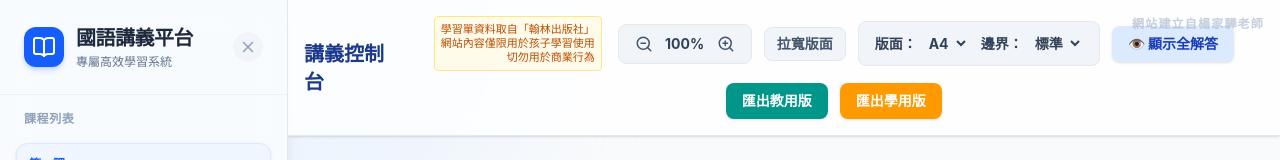
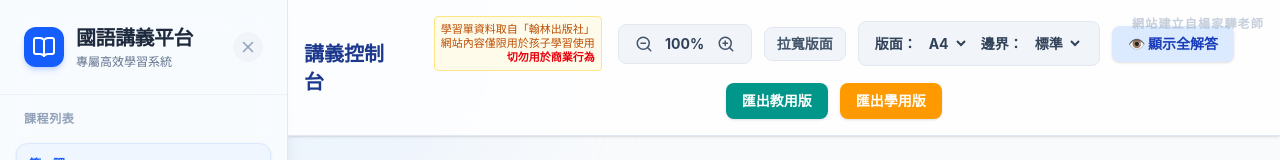
Before and after one commit to chy23/mandarin-handout-app, a React (Vite) app: page / in a window 1280 px wide. Shown: the top 160 px of the page. Built offline with nearby package versions, Linux system fonts and the light colour scheme.

Commit message:
特別將「切勿用於商業行為」標示為紅色粗體

```diff
--- a/src/components/HandoutViewer.jsx
+++ b/src/components/HandoutViewer.jsx
@@ -402,7 +402,7 @@ export default function HandoutViewer({ lesson, isSidebarOpen, setIsSidebarOpen
           <div className="text-[11px] text-amber-700 bg-amber-50 border border-amber-200 p-1.5 rounded text-right leading-tight mr-1 hidden md:block">
             學習單資料取自「翰林出版社」<br/>
             網站內容僅限用於孩子學習使用<br/>
-            切勿用於商業行為
+            <span className="text-red-600 font-bold">切勿用於商業行為</span>
           </div>
           {/* 縮放 */}
           <div className="flex items-center gap-1 bg-slate-100 px-3 py-1.5 rounded-lg border border-slate-200">
```
